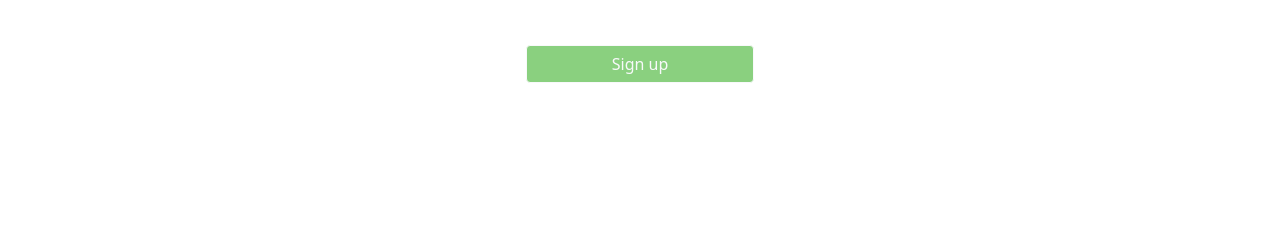
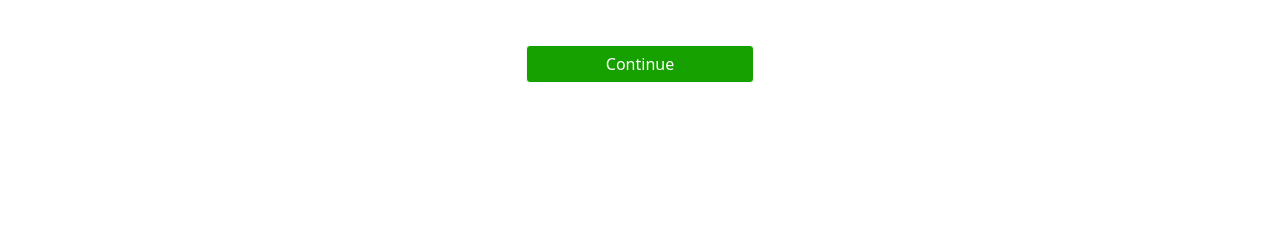
Before and after one commit to ndukasamuel/dispoze, a plain HTML site: page successful.html in a window 1280 px wide. Shown: the part 560-800 px from the top of the page. Drawn offline with nearby package versions, Linux system fonts and the light colour scheme; files that its build step writes are made by us from their sources.

Commit message:
made necessary corrections

```diff
--- a/css/style.css
+++ b/css/style.css
@@ -60,7 +60,8 @@ form i{
     background: rgb(23, 162, 0, 0.5);
 }
 .c{
-    color: #17A100;
+    color: #ffffff;
+    background-color: #17A100;
 }
 @media(max-width: 1441px) {
     .main-section, .success {
--- a/successful.html
+++ b/successful.html
@@ -101,7 +101,7 @@
         <div class="">
             Your account has been created. Kindly click on continue to explore our services.
         </div>
-        <button class="btn btn-primary mt-5 btn-success btn-outline-light w-25 dc" type="button">Sign up</button>
+        <button class="btn btn-primary mt-5 btn-success btn-outline-light w-25 c" type="button">Continue</button>
     </section>
 
     <footer class="container-fluid" id="footer">
```
